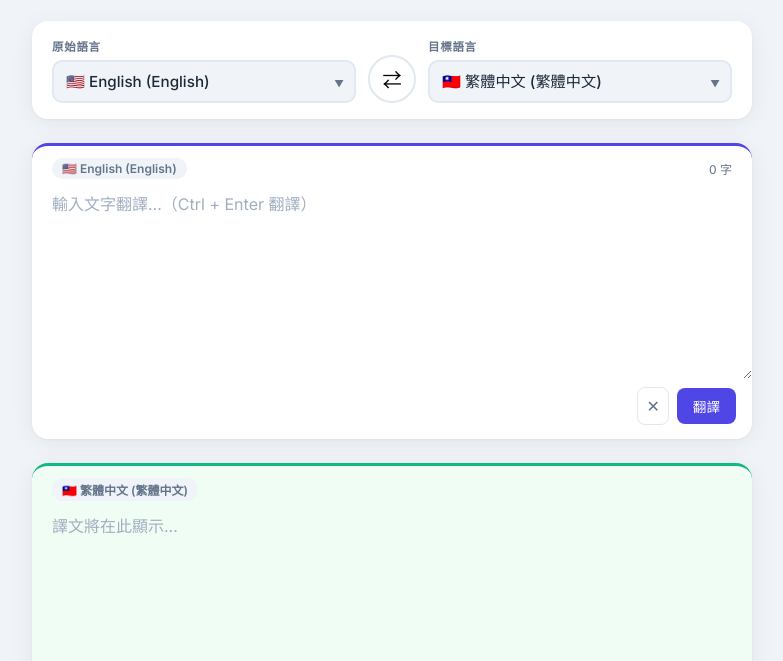
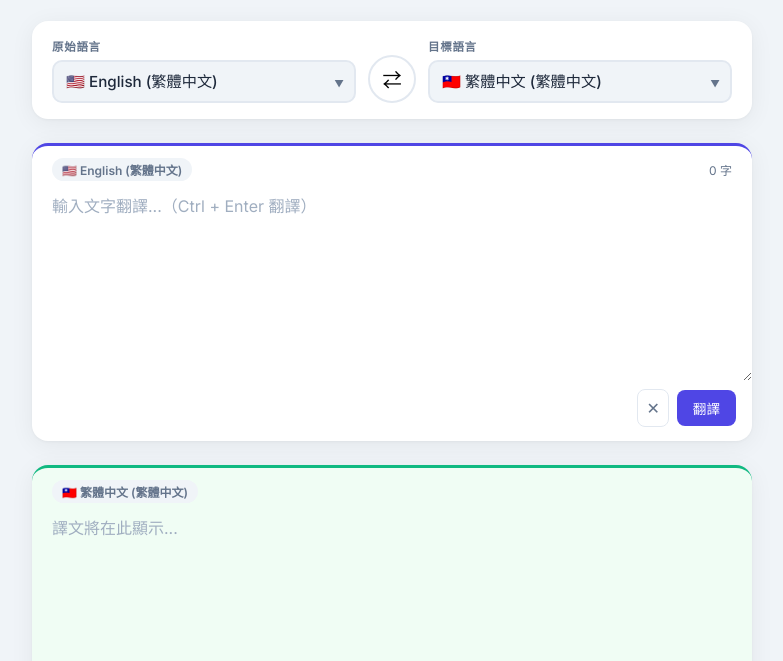
Before and after one commit to tommytsaiida24-art/translate-pwa, a plain HTML site: page index.html in a window 1280 px wide. Shown: the part 139-800 px from the top of the page, without its empty margins (248-1031 px from the left). Drawn offline with Linux system fonts and the light colour scheme.

Commit message:
fix: parentheses always show 繁體中文 for all languages

```diff
--- a/index.html
+++ b/index.html
@@ -392,25 +392,25 @@
       <label>原始語言</label>
       <select id="sourceLang" class="lang-select">
         <option value="zh-TW">🇹🇼 繁體中文 (繁體中文)</option>
-        <option value="zh-CN">🇨🇳 简体中文 (简体中文)</option>
-        <option value="ja">🇯🇵 日本語 (日本語)</option>
-        <option value="ko">🇰🇷 한국어 (한국어)</option>
-        <option value="en" selected>🇺🇸 English (English)</option>
-        <option value="es">🇪🇸 Español (Español)</option>
-        <option value="fr">🇫🇷 Français (Français)</option>
-        <option value="de">🇩🇪 Deutsch (Deutsch)</option>
-        <option value="it">🇮🇹 Italiano (Italiano)</option>
-        <option value="pt">🇵🇹 Português (Português)</option>
-        <option value="th">🇹🇭 ภาษาไทย (ภาษาไทย)</option>
-        <option value="vi">🇻🇳 Tiếng Việt (Tiếng Việt)</option>
-        <option value="ru">🇷🇺 Русский (Русский)</option>
-        <option value="ar">🇸🇦 العربية (العربية)</option>
-        <option value="hi">🇮🇳 हिन्दी (हिन्दी)</option>
-        <option value="id">🇮🇩 Bahasa (Bahasa)</option>
-        <option value="ms">🇲🇾 Melayu (Melayu)</option>
-        <option value="tr">🇹🇷 Türkçe (Türkçe)</option>
-        <option value="pl">🇵🇱 Polski (Polski)</option>
-        <option value="nl">🇳🇱 Nederlands (Nederlands)</option>
+        <option value="zh-CN">🇨🇳 简体中文 (繁體中文)</option>
+        <option value="ja">🇯🇵 日本語 (繁體中文)</option>
+        <option value="ko">🇰🇷 한국어 (繁體中文)</option>
+        <option value="en" selected>🇺🇸 English (繁體中文)</option>
+        <option value="es">🇪🇸 Español (繁體中文)</option>
+        <option value="fr">🇫🇷 Français (繁體中文)</option>
+        <option value="de">🇩🇪 Deutsch (繁體中文)</option>
+        <option value="it">🇮🇹 Italiano (繁體中文)</option>
+        <option value="pt">🇵🇹 Português (繁體中文)</option>
+        <option value="th">🇹🇭 ภาษาไทย (繁體中文)</option>
+        <option value="vi">🇻🇳 Tiếng Việt (繁體中文)</option>
+        <option value="ru">🇷🇺 Русский (繁體中文)</option>
+        <option value="ar">🇸🇦 العربية (繁體中文)</option>
+        <option value="hi">🇮🇳 हिन्दी (繁體中文)</option>
+        <option value="id">🇮🇩 Bahasa (繁體中文)</option>
+        <option value="ms">🇲🇾 Melayu (繁體中文)</option>
+        <option value="tr">🇹🇷 Türkçe (繁體中文)</option>
+        <option value="pl">🇵🇱 Polski (繁體中文)</option>
+        <option value="nl">🇳🇱 Nederlands (繁體中文)</option>
       </select>
     </div>
 
@@ -420,25 +420,25 @@
       <label>目標語言</label>
       <select id="targetLang" class="lang-select">
         <option value="zh-TW" selected>🇹🇼 繁體中文 (繁體中文)</option>
-        <option value="zh-CN">🇨🇳 简体中文 (简体中文)</option>
-        <option value="ja">🇯🇵 日本語 (日本語)</option>
-        <option value="ko">🇰🇷 한국어 (한국어)</option>
-        <option value="en">🇺🇸 English (English)</option>
-        <option value="es">🇪🇸 Español (Español)</option>
-        <option value="fr">🇫🇷 Français (Français)</option>
-        <option value="de">🇩🇪 Deutsch (Deutsch)</option>
-        <option value="it">🇮🇹 Italiano (Italiano)</option>
-        <option value="pt">🇵🇹 Português (Português)</option>
-        <option value="th">🇹🇭 ภาษาไทย (ภาษาไทย)</option>
-        <option value="vi">🇻🇳 Tiếng Việt (Tiếng Việt)</option>
-        <option value="ru">🇷🇺 Русский (Русский)</option>
-        <option value="ar">🇸🇦 العربية (العربية)</option>
-        <option value="hi">🇮🇳 हिन्दी (हिन्दी)</option>
-        <option value="id">🇮🇩 Bahasa (Bahasa)</option>
-        <option value="ms">🇲🇾 Melayu (Melayu)</option>
-        <option value="tr">🇹🇷 Türkçe (Türkçe)</option>
-        <option value="pl">🇵🇱 Polski (Polski)</option>
-        <option value="nl">🇳🇱 Nederlands (Nederlands)</option>
+        <option value="zh-CN">🇨🇳 简体中文 (繁體中文)</option>
+        <option value="ja">🇯🇵 日本語 (繁體中文)</option>
+        <option value="ko">🇰🇷 한국어 (繁體中文)</option>
+        <option value="en">🇺🇸 English (繁體中文)</option>
+        <option value="es">🇪🇸 Español (繁體中文)</option>
+        <option value="fr">🇫🇷 Français (繁體中文)</option>
+        <option value="de">🇩🇪 Deutsch (繁體中文)</option>
+        <option value="it">🇮🇹 Italiano (繁體中文)</option>
+        <option value="pt">🇵🇹 Português (繁體中文)</option>
+        <option value="th">🇹🇭 ภาษาไทย (繁體中文)</option>
+        <option value="vi">🇻🇳 Tiếng Việt (繁體中文)</option>
+        <option value="ru">🇷🇺 Русский (繁體中文)</option>
+        <option value="ar">🇸🇦 العربية (繁體中文)</option>
+        <option value="hi">🇮🇳 हिन्दी (繁體中文)</option>
+        <option value="id">🇮🇩 Bahasa (繁體中文)</option>
+        <option value="ms">🇲🇾 Melayu (繁體中文)</option>
+        <option value="tr">🇹🇷 Türkçe (繁體中文)</option>
+        <option value="pl">🇵🇱 Polski (繁體中文)</option>
+        <option value="nl">🇳🇱 Nederlands (繁體中文)</option>
       </select>
     </div>
   </div>
@@ -504,25 +504,25 @@
   // ── Language labels (native + 繁體中文) ─────────────────────────
   const langLabels = {
     'zh-TW': '🇹🇼 繁體中文 (繁體中文)',
-    'zh-CN': '🇨🇳 简体中文 (简体中文)',
-    'ja':    '🇯🇵 日本語 (日本語)',
-    'ko':    '🇰🇷 한국어 (한국어)',
-    'en':    '🇺🇸 English (English)',
-    'es':    '🇪🇸 Español (Español)',
-    'fr':    '🇫🇷 Français (Français)',
-    'de':    '🇩🇪 Deutsch (Deutsch)',
-    'it':    '🇮🇹 Italiano (Italiano)',
-    'pt':    '🇵🇹 Português (Português)',
-    'th':    '🇹🇭 ภาษาไทย (ภาษาไทย)',
-    'vi':    '🇻🇳 Tiếng Việt (Tiếng Việt)',
-    'ru':    '🇷🇺 Русский (Русский)',
-    'ar':    '🇸🇦 العربية (العربية)',
-    'hi':    '🇮🇳 हिन्दी (हिन्दी)',
-    'id':    '🇮🇩 Bahasa (Bahasa)',
-    'ms':    '🇲🇾 Melayu (Melayu)',
-    'tr':    '🇹🇷 Türkçe (Türkçe)',
-    'pl':    '🇵🇱 Polski (Polski)',
-    'nl':    '🇳🇱 Nederlands (Nederlands)',
+    'zh-CN': '🇨🇳 简体中文 (繁體中文)',
+    'ja':    '🇯🇵 日本語 (繁體中文)',
+    'ko':    '🇰🇷 한국어 (繁體中文)',
+    'en':    '🇺🇸 English (繁體中文)',
+    'es':    '🇪🇸 Español (繁體中文)',
+    'fr':    '🇫🇷 Français (繁體中文)',
+    'de':    '🇩🇪 Deutsch (繁體中文)',
+    'it':    '🇮🇹 Italiano (繁體中文)',
+    'pt':    '🇵🇹 Português (繁體中文)',
+    'th':    '🇹🇭 ภาษาไทย (繁體中文)',
+    'vi':    '🇻🇳 Tiếng Việt (繁體中文)',
+    'ru':    '🇷🇺 Русский (繁體中文)',
+    'ar':    '🇸🇦 العربية (繁體中文)',
+    'hi':    '🇮🇳 हिन्दी (繁體中文)',
+    'id':    '🇮🇩 Bahasa (繁體中文)',
+    'ms':    '🇲🇾 Melayu (繁體中文)',
+    'tr':    '🇹🇷 Türkçe (繁體中文)',
+    'pl':    '🇵🇱 Polski (繁體中文)',
+    'nl':    '🇳🇱 Nederlands (繁體中文)',
   };
 
   // ── Language codes for MyMemory / Web Speech API ───────────────
```
